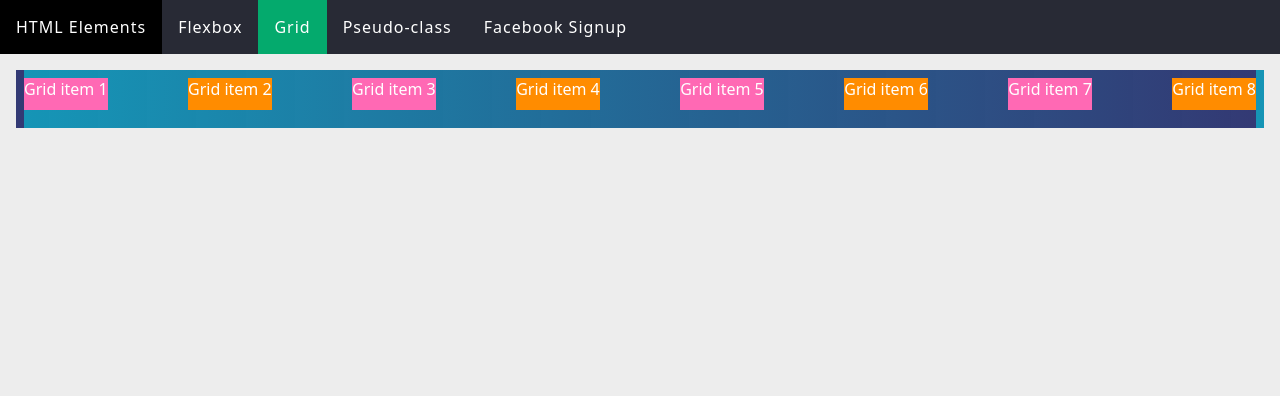
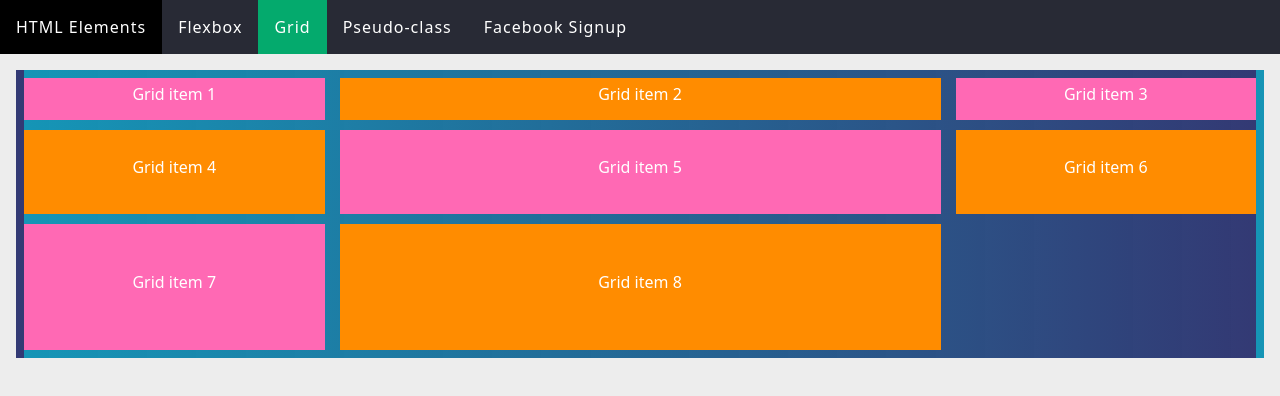
Before and after one commit to dangduoc08/html-css-js, a website: page public/index.html in a window 1280 px wide. Both pictures are taken after a click on the link "Grid". Drawn offline with Linux system fonts and the light colour scheme; files that its build step writes are made by us from their sources; files whose address does not match are found by name.

Commit message:
Add grid-template-* layouts

```diff
--- a/public/grid.css
+++ b/public/grid.css
@@ -9,7 +9,8 @@
 }
 
 .grid__item {
-  --local: 100px;
+  --local: 100%;
+  height: var(--local);
   display: flex;
   justify-content: center;
   align-items: center;
@@ -26,24 +27,78 @@
 
 /* Style write here */
 
-.grid--as-grid {}
+.grid--as-grid {
+  display: grid;
+  /* default always = auto */
+  /* grid-template-columns: 80px 80px 80px 80px; */
+  /* grid-template-columns: 25% 25% 25% 25%; */
+  /* grid-template-columns: [col-1] 1fr [col-2] 2fr [col-3] 3fr [col-4] 4fr [col-end]; */
+  /* grid-template-columns: repeat(1, 1fr 1.5fr 2fr [col-name]); */
+  /* grid-template-rows: 100px 150px; */
+  /* grid-template-rows: [row-1] 1fr [row-2] 2fr [row-3] auto [row-end]; */
+  /* grid-template-rows: repeat(1, 2fr 1fr [row-name]); */
+
+  /* col-span
+  grid-template-areas:
+    "item1 item3 item5"
+    "item2 item4 item6"
+    "item7 item7 .";  */
+
+  /* row-span
+  grid-template-areas:
+    "item7 item3 item5"
+    "item7 item4 item6"
+    "item7 item8 ."; */
+
+  /* col-row-span
+  grid-template-areas:
+    "item7 item7 item5"
+    "item7 item7 item6"
+    "item7 item7 ."; */
+
+  grid-template:
+    [row-start] "item1 item2 item3" 1fr
+    [row-1] "item4 item5 item6" 2fr
+    [row-2] "item7 item8 ." 3fr [row-end]
+    / 1fr 2fr 1fr;
+
+  /* column-gap: 8px;
+  row-gap: 8px; */
+  gap: 10px 15px;
+}
 
 .grid__item--as-grid {}
 
-#grid__item--1 {}
+#grid__item--1 {
+  /* grid-area: item1; */
+}
 
-#grid__item--2 {}
+#grid__item--2 {
+  /* grid-area: item2; */
+}
 
-#grid__item--3 {}
+#grid__item--3 {
+  /* grid-area: item3; */
+}
 
-#grid__item--4 {}
+#grid__item--4 {
+  /* grid-area: item4; */
+}
 
-#grid__item--5 {}
+#grid__item--5 {
+  /* grid-area: item5; */
+}
 
-#grid__item--6 {}
+#grid__item--6 {
+  /* grid-area: item6; */
+}
 
-#grid__item--7 {}
+#grid__item--7 {
+  /* grid-area: item7; */
+}
 
-#grid__item--8 {}
+#grid__item--8 {
+  /* grid-area: item8; */
+}
 
 .grid__text {}
```
